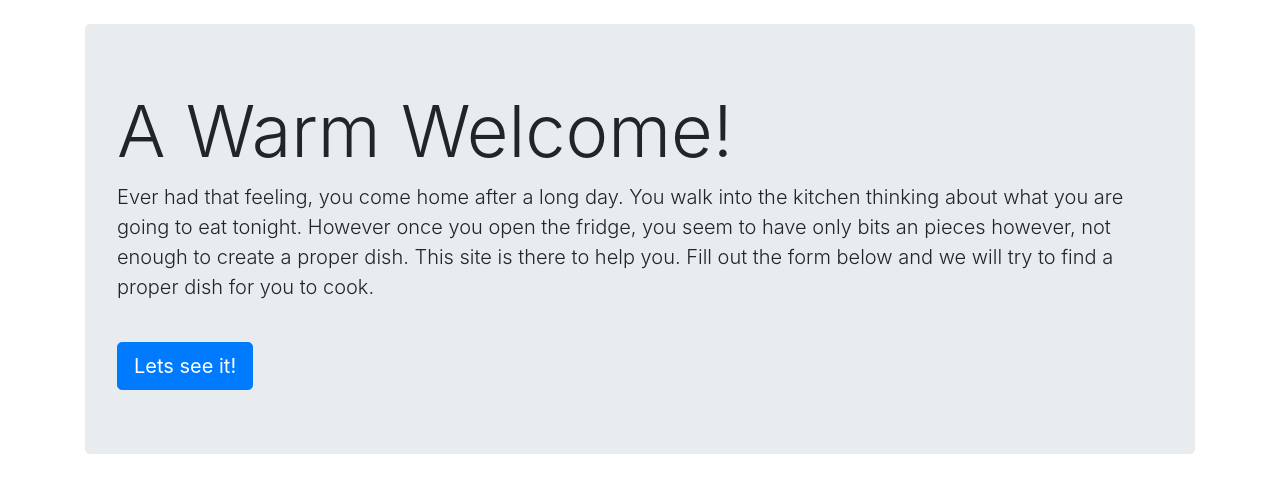
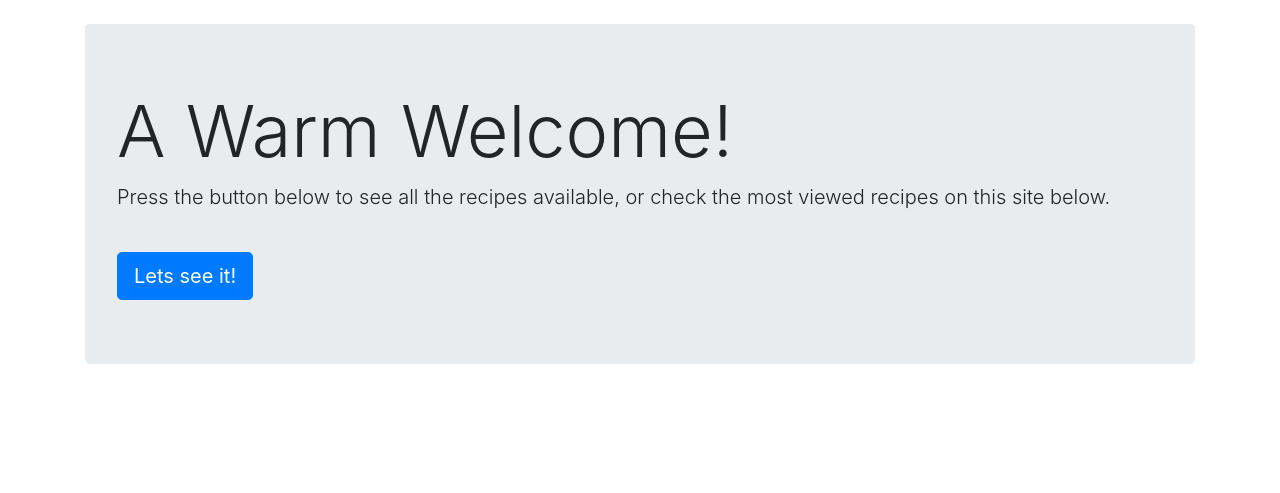
Before and after one commit to luuk382/website2, a Django app: page / in a window 1280 px wide. Shown: the part 56-549 px from the top of the page. Run offline with Django 3.2, Linux system fonts and the light colour scheme; data that the repository does not hold is empty; some libraries are stand-ins or nearby versions.

Commit message:
another commit

```diff
--- a/recipe/templates/recipe/home/index.html
+++ b/recipe/templates/recipe/home/index.html
@@ -7,8 +7,7 @@
       <!-- Jumbotron Header -->
       <header class="jumbotron my-4">
         <h1 class="display-3">A Warm Welcome!</h1>
-        <p class="lead">Ever had that feeling, you come home after a long day. You walk into the kitchen thinking about what you are going to eat tonight. However once you open the fridge, you seem
-        to have only bits an pieces however, not enough to create a proper dish. This site is there to help you. Fill out the form below and we will try to find a proper dish for you to cook. </p>
+        <p class="lead">Press the button below to see all the recipes available, or check the most viewed recipes on this site below. </p>
         <br>
         <a href="{% url 'recipe_list' c='1' %}" class="btn btn-primary btn-lg">Lets see it!</a>
       </header>
```
